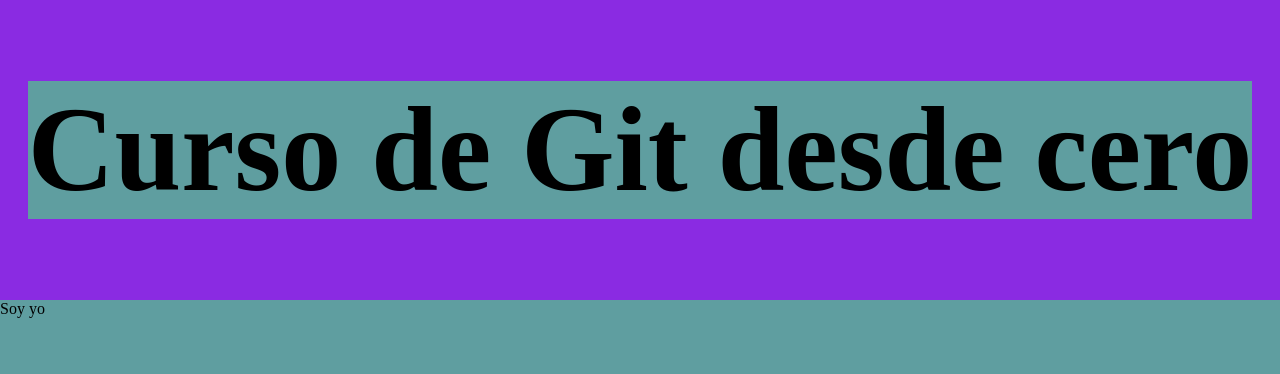
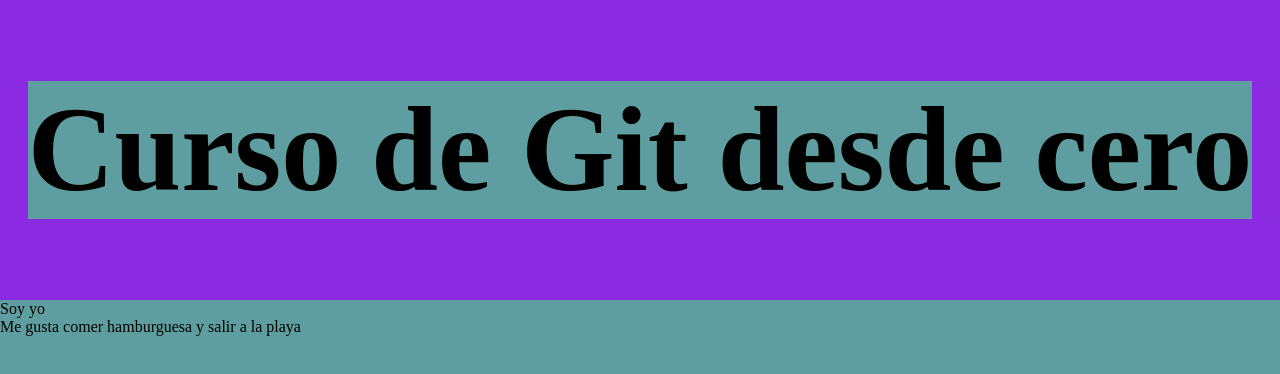
Before and after one commit to Kraikan/Curso-Git, a plain HTML site: page index.html in a window 1280 px wide. Drawn offline with Linux system fonts and the light colour scheme.

Commit message:
Modificacion de archivo index.html

```diff
--- a/index.html
+++ b/index.html
@@ -11,7 +11,8 @@
         <h1>Curso de Git desde cero</h1>
     </div>
     <div class="mensaje">
-        <p>Soy yo</p>
+        <p>Soy yo<br/>Me gusta comer hamburguesa y salir a la playa</p>
+
     </div>
 </body>
 </html>
```
Also changed, not shown: style.css (line endings or trailing spaces).
